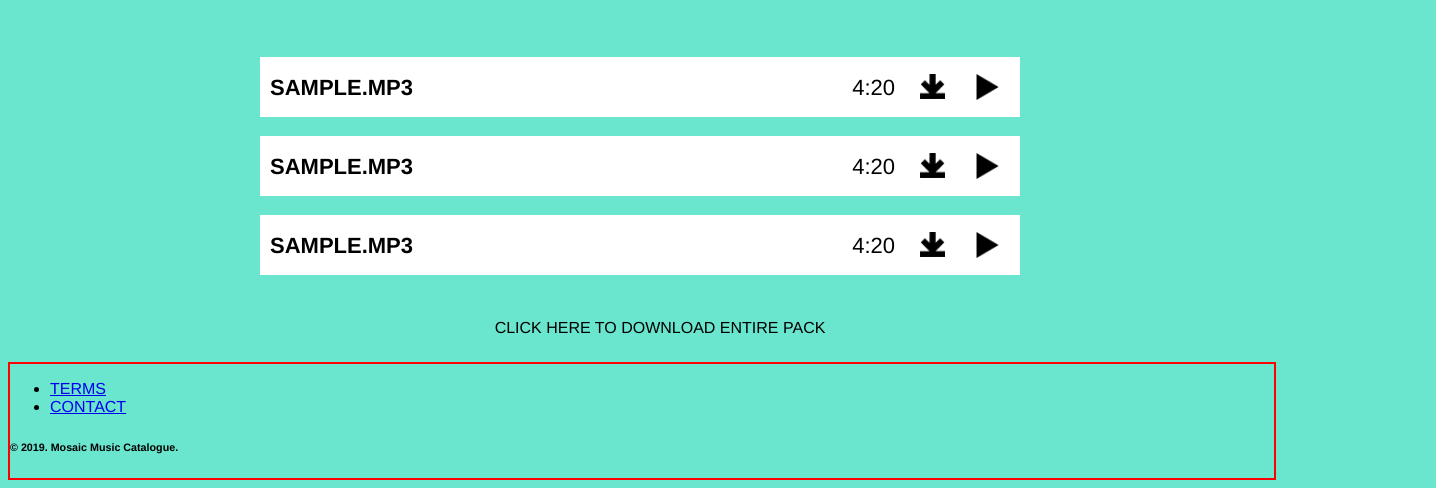
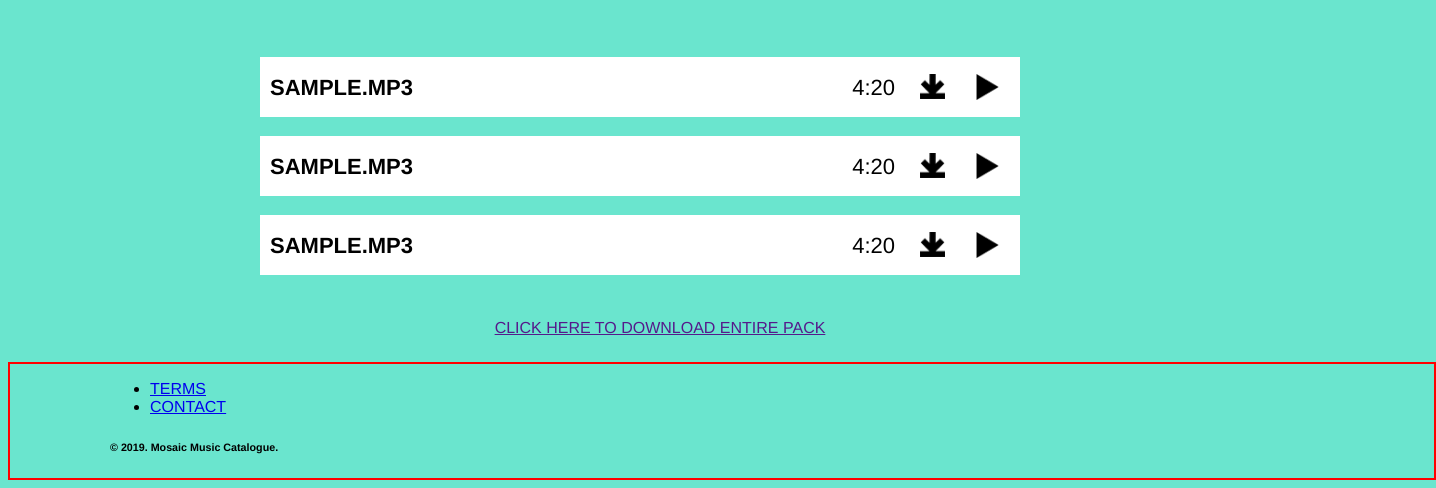
Before and after one commit to liveineverynow/Mosaic, a plain HTML site: page index.html in a window 1280 px wide. Shown: the part 566-1054 px from the top of the page, 1436 px wide, since content can reach past the window. Drawn offline with Linux system fonts and the light colour scheme.

Commit message:
slight work

```diff
--- a/css/style.css
+++ b/css/style.css
@@ -207,9 +207,13 @@ a:hover {
 /* Layout Styles ------------------ */
 
 footer {
- width:100%;
+width:100%;
 align-items: center;
 border: 2px red solid;
+width:100%;
+padding-left: 100px;
+padding-right: 60px;
+margin:auto;
 }
 
 /* Media Queries ------------------ */
--- a/index.html
+++ b/index.html
@@ -53,6 +53,13 @@
 
                                   <div alt="sample03" class="sample">
                                       <h3 id="sample-title">sample.mp3</h3>
+
+
+                                      <!-- <audio controls>
+                                      <source src="https://www.computerhope.com/jargon/m/example.mp3" />
+                                      </audio> -->
+
+
                                       <img class="button"  alt="play-button" src="assets/Play-Button.png" />
                                       <img class="button"  alt="download-button" src="assets/Download-Button.png" />
                                       <h3 id="sample-time">4:20</h3>
@@ -61,7 +68,7 @@
 
                       </section>
                       <div id="download-link">
-                        <a>CLICK HERE TO DOWNLOAD ENTIRE PACK</a>
+                        <a href="" download>CLICK HERE TO DOWNLOAD ENTIRE PACK</a>
                       </div>
               </main>
               <!-- main-footer -->
```
Also changed, not shown: 2 other files.
